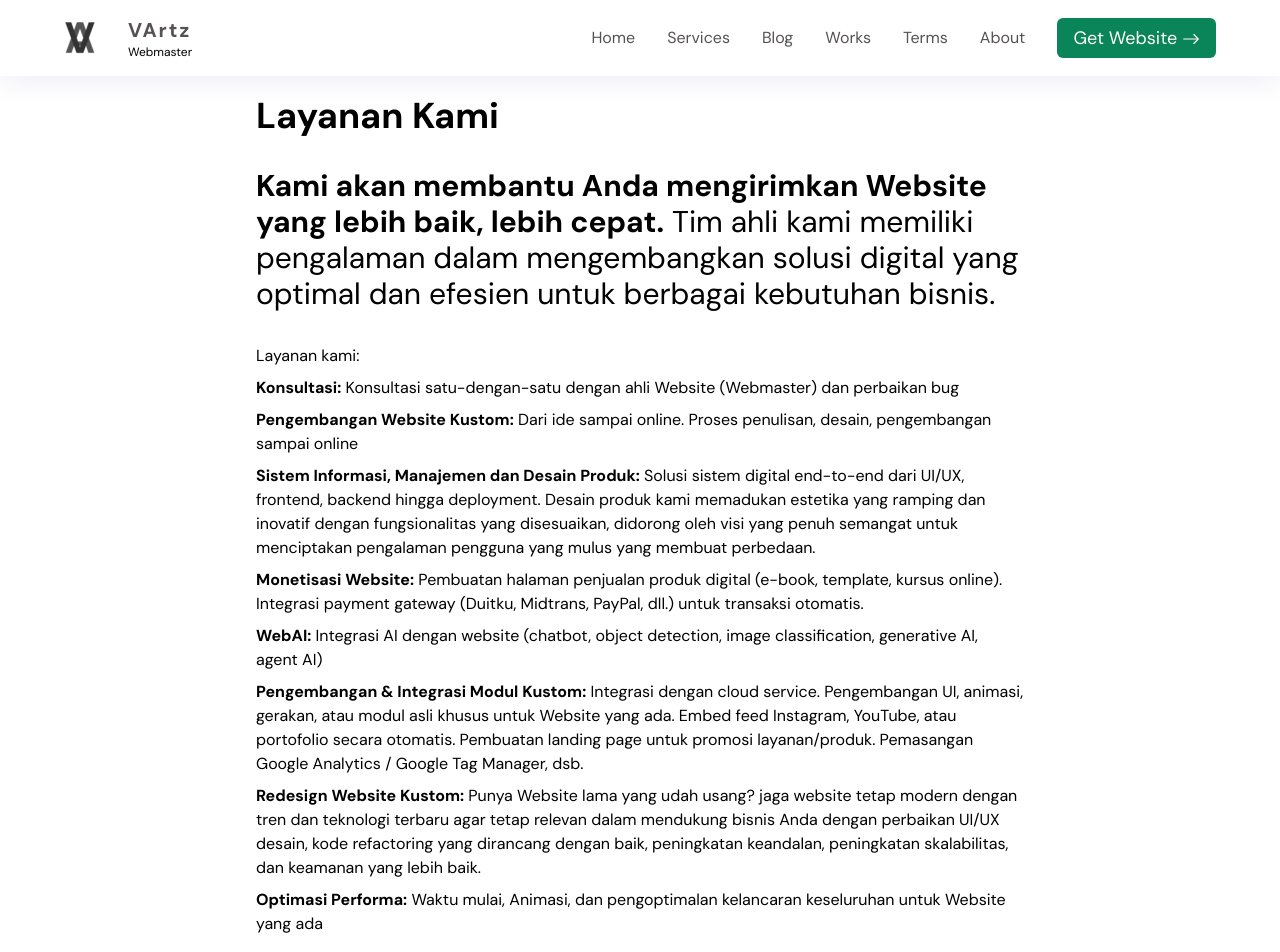
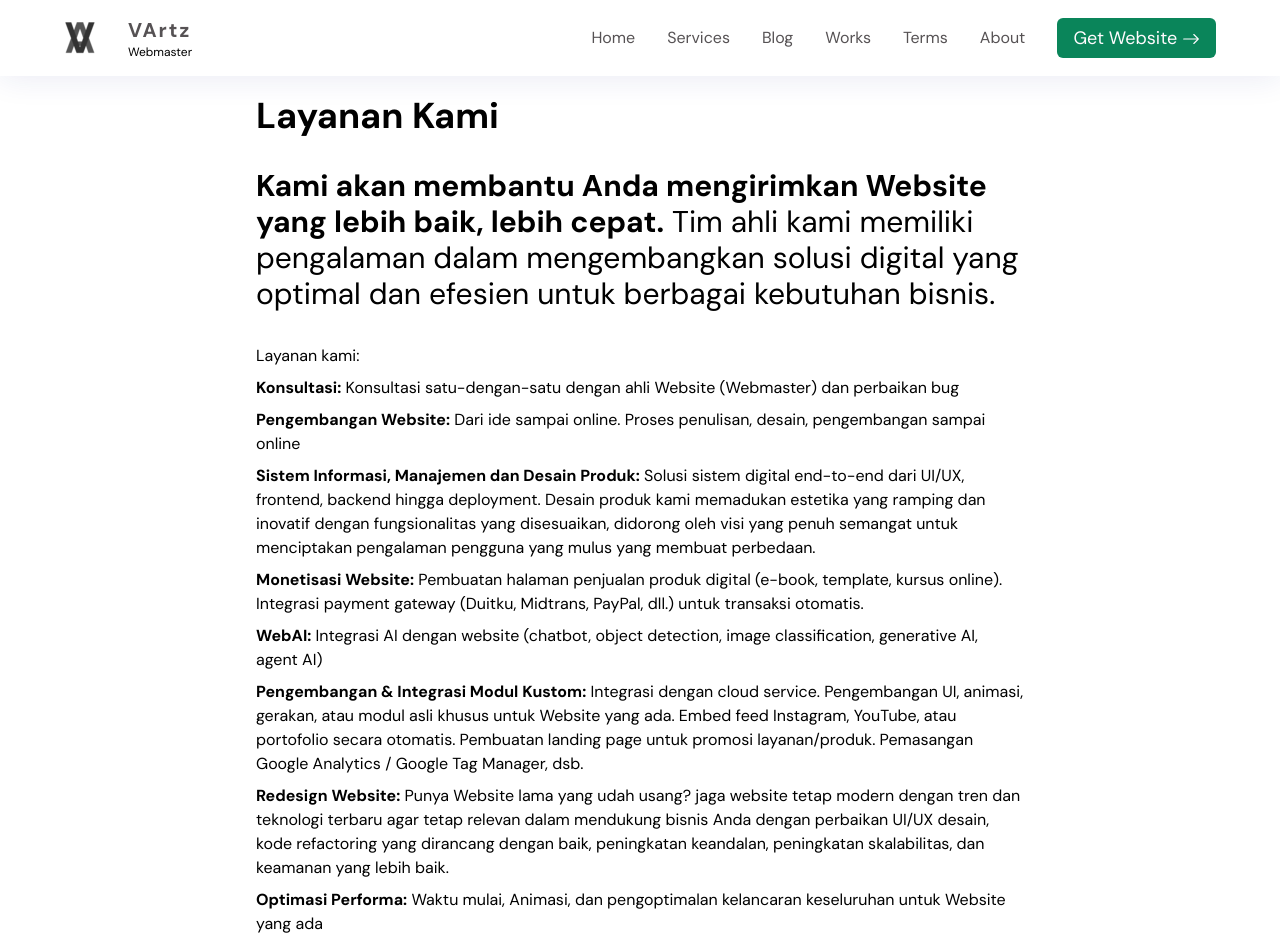
Before and after one commit to VArtzy/VArtz, a Next.js app: page /pricing in a window 1280 px wide. Shown: the top 952 px of the page. Built offline with nearby package versions, Linux system fonts and the light colour scheme.

Commit message:
fix cntn

```diff
--- a/app/pricing/page.tsx
+++ b/app/pricing/page.tsx
@@ -37,7 +37,7 @@ Tim ahli kami memiliki pengalaman dalam mengembangkan solusi digital yang optima
                         </li>
                         <li>
                         <span className="font-semibold">
-                        Pengembangan Website Kustom:
+                        Pengembangan Website:
                         </span>{" "}
                         Dari ide sampai online. Proses penulisan, desain, pengembangan sampai online
                         </li>
@@ -67,7 +67,7 @@ Tim ahli kami memiliki pengalaman dalam mengembangkan solusi digital yang optima
                             </li>
                         <li>
                             <span className="font-semibold">
-                                Redesign Website Kustom:
+                                Redesign Website:
                             </span>{" "}
                             Punya Website lama yang udah usang? jaga website tetap modern dengan tren dan teknologi terbaru agar tetap relevan dalam mendukung bisnis Anda dengan perbaikan UI/UX desain, kode refactoring yang dirancang dengan baik, peningkatan keandalan, peningkatan skalabilitas, dan keamanan yang lebih baik.
                         </li>
--- a/components/Parallax.tsx
+++ b/components/Parallax.tsx
@@ -448,7 +448,7 @@ const ParallaxRapper: NextPage = () => {
                     id="feature"
                 >
                     <h2
-                        className="pt-4 text-3xl text-center lg:text-4xl font-bold mt-8"
+                        className="pt-4 text-3xl text-center lg:text-4xl font-bold mt-16"
                         onClick={() => ParallaxRef.current?.scrollTo(0)}
                     >
                         Ahli Web Reliabel Selama 6 Tahun+
```
